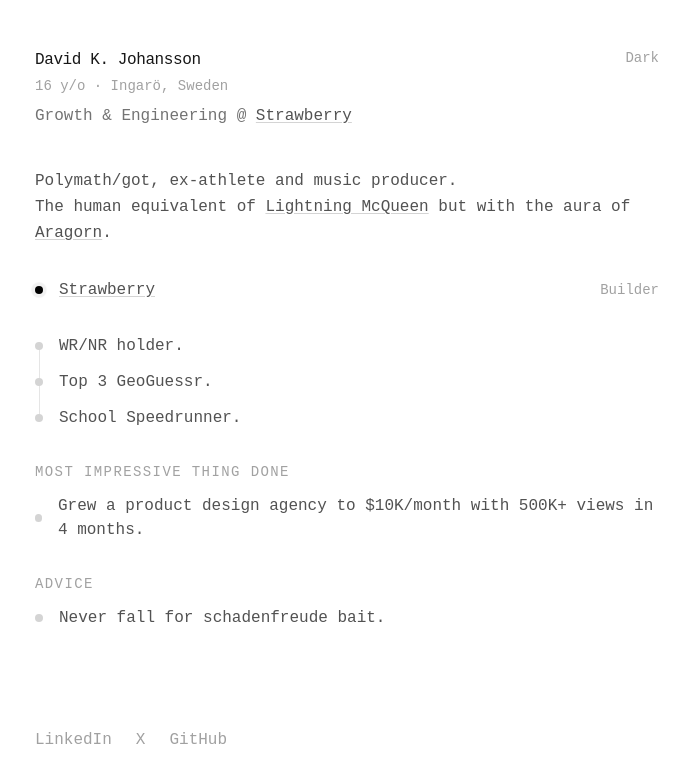
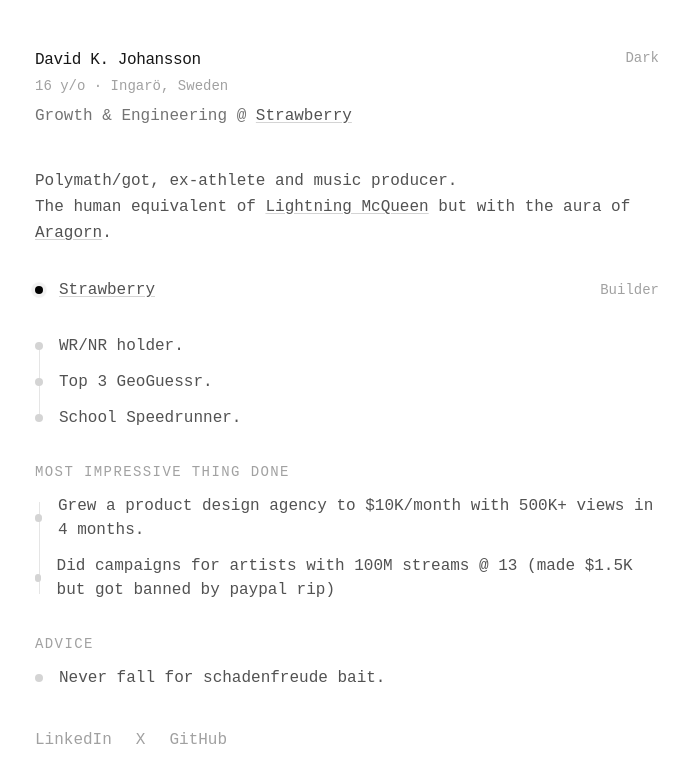
Before and after one commit to dkjo8/dkjo8, a React (Vite) app: page / in a window 1280 px wide. Shown: the top 782 px of the page, without its empty margins (293-982 px from the left). Built offline with nearby package versions, Linux system fonts and the light colour scheme.

Commit message:
Add second bullet point to impressive section

```diff
--- a/src/App.tsx
+++ b/src/App.tsx
@@ -219,10 +219,19 @@
             Most Impressive thing done
           </h2>
           <div className="relative space-y-0">
+            <div className="absolute left-1 top-2 h-[calc(100%-16px)] w-px bg-neutral-200 dark:bg-neutral-700" />
+
+            <div className="relative flex items-center gap-4 pb-3">
+              <div className="relative z-10 h-2 w-2 rounded-full bg-neutral-300 dark:bg-neutral-600" />
+              <span className="text-base text-neutral-600 dark:text-neutral-400">
+                Grew a product design agency to $10K/month with 500K+ views in 4 months.
+              </span>
+            </div>
+
             <div className="relative flex items-center gap-4">
               <div className="relative z-10 h-2 w-2 rounded-full bg-neutral-300 dark:bg-neutral-600" />
               <span className="text-base text-neutral-600 dark:text-neutral-400">
-                Grew a product design agency to $10K/month with 500K+ views in 4 months.
+                Did campaigns for artists with 100M streams @ 13 (made $1.5K but got banned by paypal rip)
               </span>
             </div>
           </div>
```
Lines whose indentation alone changed are shown as unchanged.
